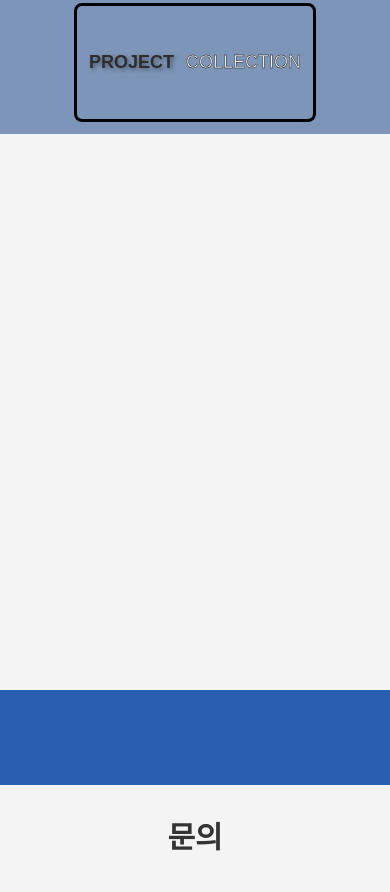
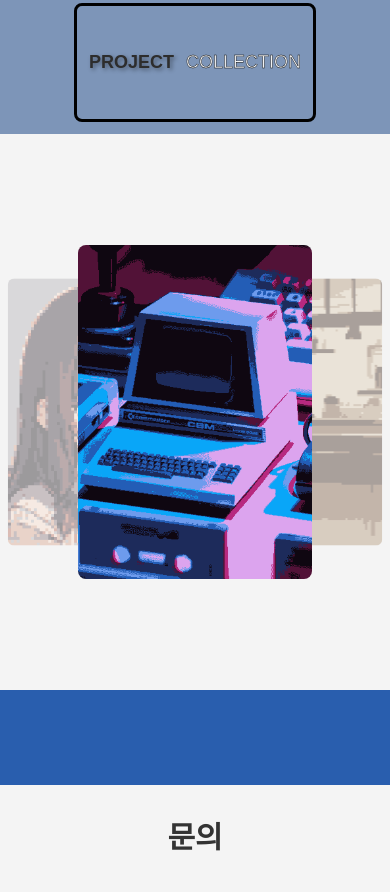
Before and after one commit to hamelln/hamelln-atelier, a plain HTML site: page index.html in a window 390 px wide. Shown: the part 853-1745 px from the top of the page. Drawn offline with Linux system fonts and the light colour scheme; a web font is replaced by a local one.

Commit message:
feat: 모바일 구분 기능 추가, 모바일용 캐러셀 UI 추가

```diff
--- a/index.html
+++ b/index.html
@@ -24,6 +24,7 @@
     <link rel="stylesheet" type="text/css" href="public/css/normalize.css" />
     <link rel="stylesheet" type="text/css" href="public/css/style.css" />
     <script type="module" src="./src/index.js" defer></script>
+    <script type="module" src="./src/project/asd.js" defer></script>
     <title>Hamelln's Atelier</title>
   </head>
 
@@ -91,7 +92,39 @@
           <p class="project-header__subtitle">COLLECTION</p>
         </div>
       </div>
-      <div class="project-content"></div>
+      <div class="project-content">
+        <div class="project-content__carousel">
+          <input type="radio" name="slider" id="prev-project" />
+          <input type="radio" name="slider" id="current-project" checked />
+          <input type="radio" name="slider" id="next-project" />
+          <div class="project-content__carousel__cards">
+            <label class="project-content__carousel__card prev" for="prev-project">
+              <img
+                class="project-content__carousel__card__image"
+                src="/public/img/character.png"
+                alt="project"
+                loading="lazy"
+              />
+            </label>
+            <label class="project-content__carousel__card current" for="current-project">
+              <img
+              class="project-content__carousel__card__image"
+                src="/public/img/about.png"
+                alt="project"
+                loading="lazy"
+              />
+            </label>
+            <label class="project-content__carousel__card next" for="next-project">
+              <img
+                class="project-content__carousel__card__image"
+                src="/public/img/cafe.png"
+                alt="project"
+                loading="lazy"
+              />
+            </label>
+          </div>
+        </div>
+      </div>
       <p class="project__describe"></p>
     </section>
 
--- a/public/css/style.css
+++ b/public/css/style.css
@@ -1069,6 +1069,66 @@ footer {
     border-radius: var(--border-radius-l);
   }
 
+  .project-content__carousel {
+    width: 100%;
+    height: 100%;
+    transform-style: preserve-3d;
+  }
+
+  input[type="radio"] {
+    display: none;
+  }
+
+  .project-content__carousel__cards {
+    position: relative;
+    width: 100%;
+    height: 100%;
+  }
+
+  .project-content__carousel__card {
+    position: absolute;
+    display: flex;
+    justify-content: center;
+    align-items: center;
+    width: 60%;
+    height: 100%;
+    left: 0;
+    right: 0;
+    margin: auto;
+    transition: transform 0.4s ease;
+  }
+
+  .project-content__carousel__card__image {
+    width: 100%;
+    height: 60%;
+    border-radius: var(--border-radius-l);
+    object-fit: cover;
+  }
+
+  #current-project:checked ~ .project-content__carousel__cards .prev,
+  #next-project:checked ~ .project-content__carousel__cards .current,
+  #prev-project:checked ~ .project-content__carousel__cards .next {
+    transform: translatex(-40%) scale(0.8);
+    opacity: 0.4;
+    z-index: 0;
+  }
+
+  #current-project:checked ~ .project-content__carousel__cards .next,
+  #next-project:checked ~ .project-content__carousel__cards .prev,
+  #prev-project:checked ~ .project-content__carousel__cards .current {
+    transform: translatex(40%) scale(0.8);
+    opacity: 0.4;
+    z-index: 0;
+  }
+
+  #current-project:checked ~ .project-content__carousel__cards .current,
+  #next-project:checked ~ .project-content__carousel__cards .next,
+  #prev-project:checked ~ .project-content__carousel__cards .prev {
+    transform: translatex(0) scale(1);
+    opacity: 1;
+    z-index: 1;
+  }
+
   /*? 폰트  */
 
   .project-header__title,
--- a/src/index.js
+++ b/src/index.js
@@ -3,12 +3,14 @@
 import Selection from "./project/Selection.js";
 import setupMuteButton from "./ui/muteButton.js";
 import setupThemeButton from "./ui/themeButton/index.js";
+import isMobile from "./utils/isMobile.js";
 import navigateWithScroll from "./utils/navigateWithScroll.js";
 import { setupSound } from "./utils/sound.js";
 import { restoreFocus } from "./utils/storeFocus.js";
 
 window.addEventListener("load", () => {
-  Selection();
+  if (!isMobile()) Selection();
+  else console.log("it's mobile");
   requestIdleCallback(() => {
     setupMuteButton(setupSound);
     setupThemeButton();
```
